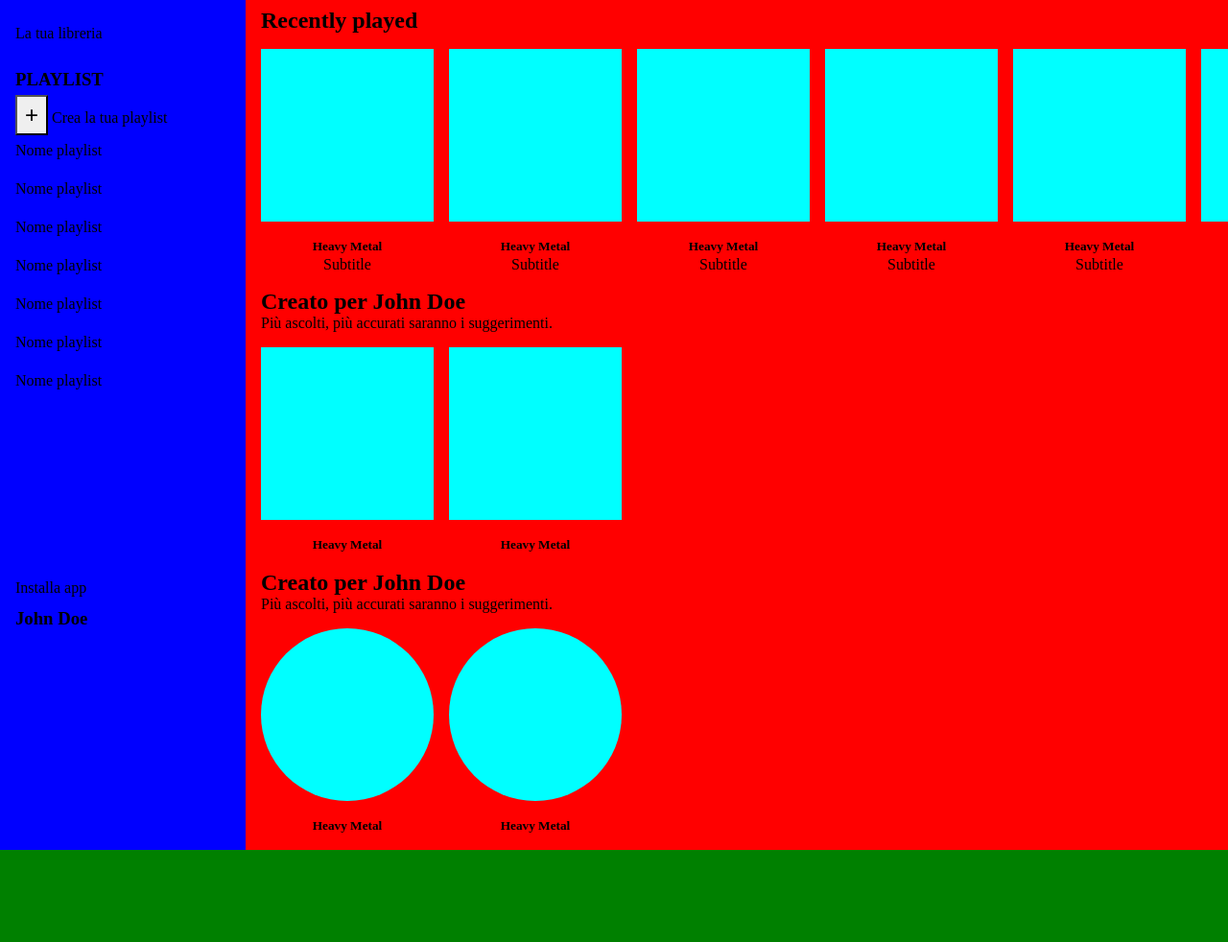
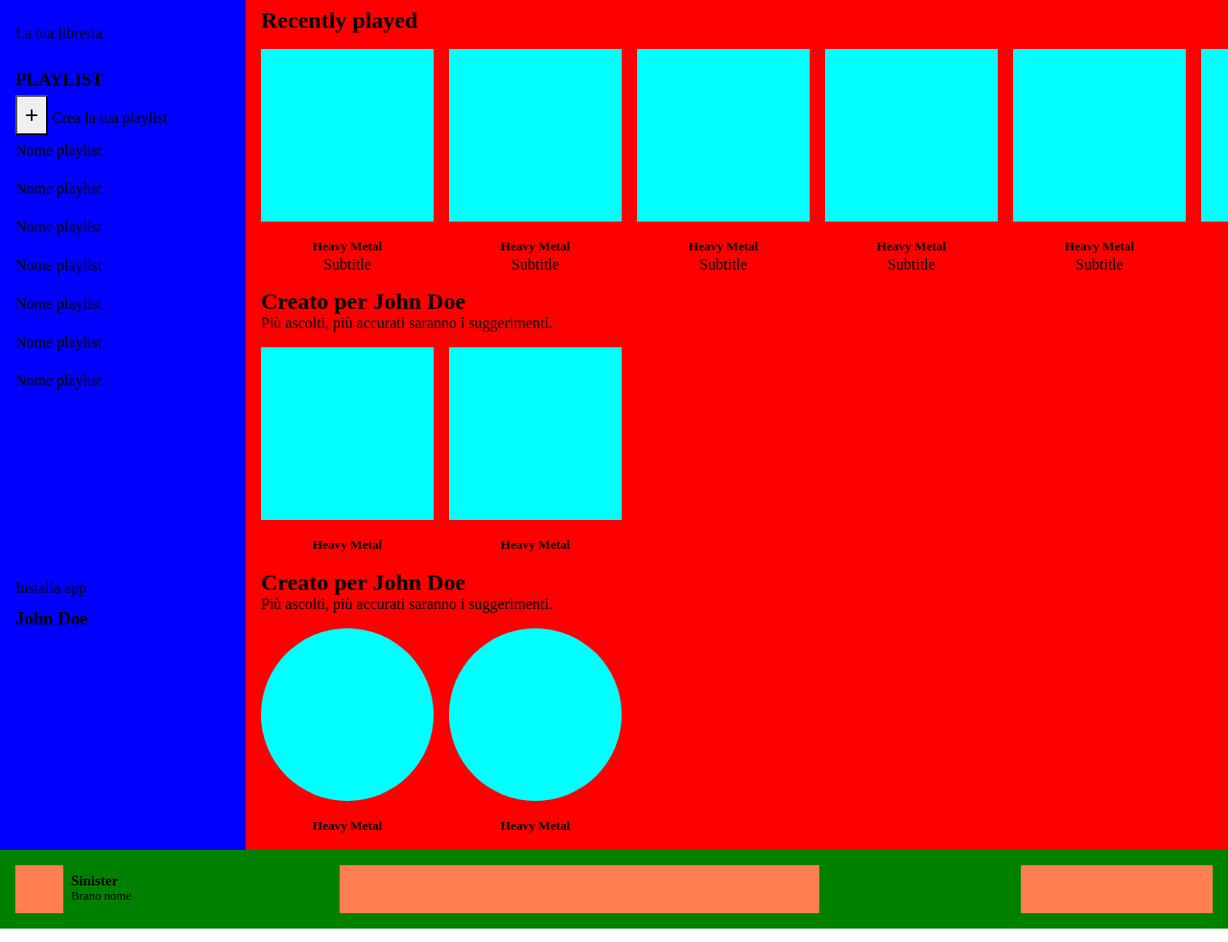
Before and after one commit to ValerioL96/html-css-spotifyweb, a plain HTML site: page index.html in a window 1280 px wide. Shown: the part 109-1091 px from the top of the page at 96% size. Drawn offline with Linux system fonts and the light colour scheme.

Commit message:
Added in footer structure toolbar spotify

```diff
--- a/css/style.css
+++ b/css/style.css
@@ -188,11 +188,47 @@ div.music-popular article>h5{
     padding-top: 1rem;
 }
 
-
-
-
+/*CUSTOM FOOTER*/
 
 footer{
-    height: 6rem;
+
     background-color: green;
 }
+
+footer section.toolbar{
+    justify-content: space-between;
+    align-items: center;
+    padding: 1rem;
+}
+
+/*style div.brano*/
+
+section.toolbar div.brano>div.img{
+    height: 50px;
+    width: 50px;
+    background-color: coral;
+
+}
+
+section.toolbar div.brano div.titolo-brano{
+    font-size: .8rem;
+    margin: .5rem;
+}
+
+/*style div.brano*/
+
+section.toolbar div.play>div.img{
+    height: 50px;
+    width: 500px;
+    background-color: coral;
+
+}
+
+/*style div.brano*/
+
+section.toolbar div.struments>div.img{
+    height: 50px;
+    width: 200px;
+    background-color: coral;
+
+}
--- a/index.html
+++ b/index.html
@@ -205,6 +205,43 @@
 
     <footer>
 
+        <!--barra strumenti-->
+
+        <section class="toolbar flex">
+
+            <!--brano in ascolto-->
+
+            <div class="brano flex">
+                <div class="img"></div>
+                <div class="titolo-brano">
+
+                    <h3>Sinister</h3>
+                    <p>Brano nome</p>
+                </div>
+
+                <p></p>
+                <p></p>
+
+            </div>
+
+            <!--barra strumenti musica in  ascolto-->
+
+            <div class="play">
+
+                <div class="img"></div>
+
+            </div>
+
+            <!--spotify strumenti-->
+
+            <div class="struments">
+
+                <div class="img"></div>
+
+            </div>
+
+        </section>
+
     </footer>
 
 </body>
```
